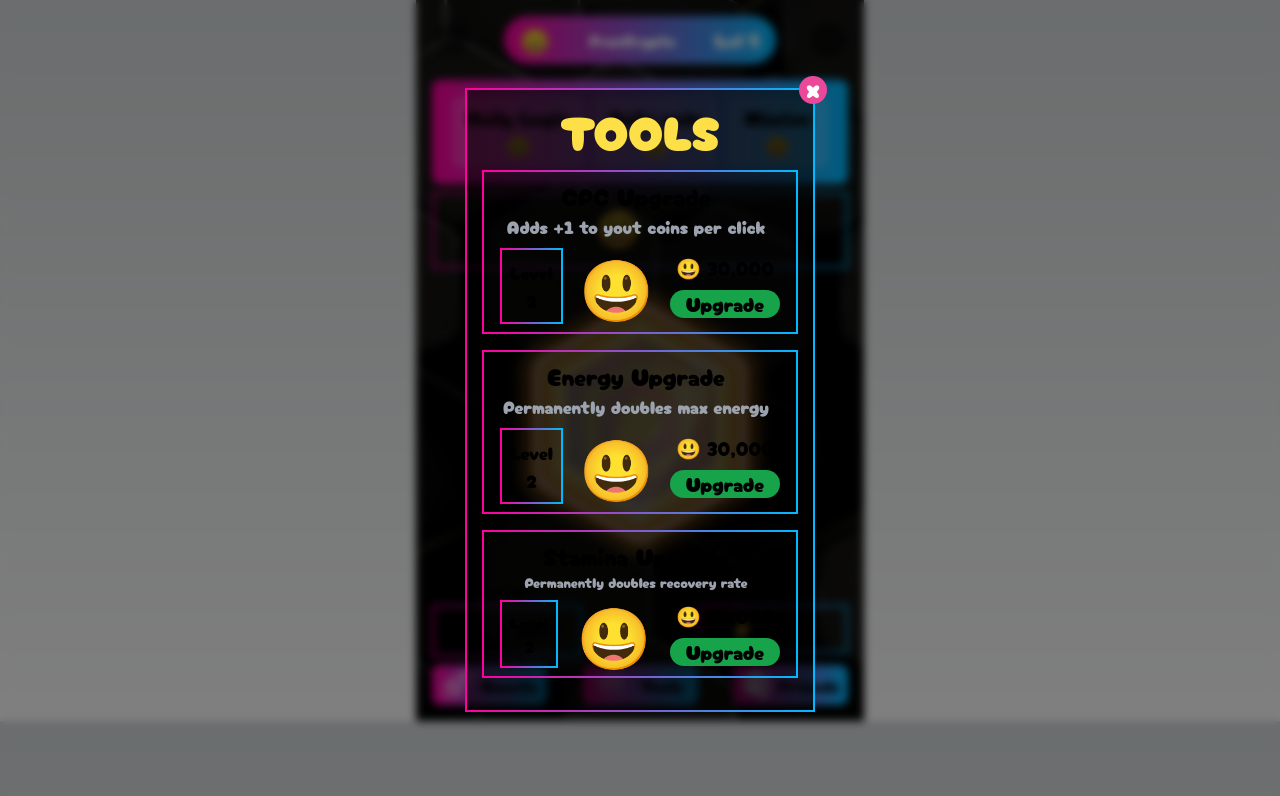
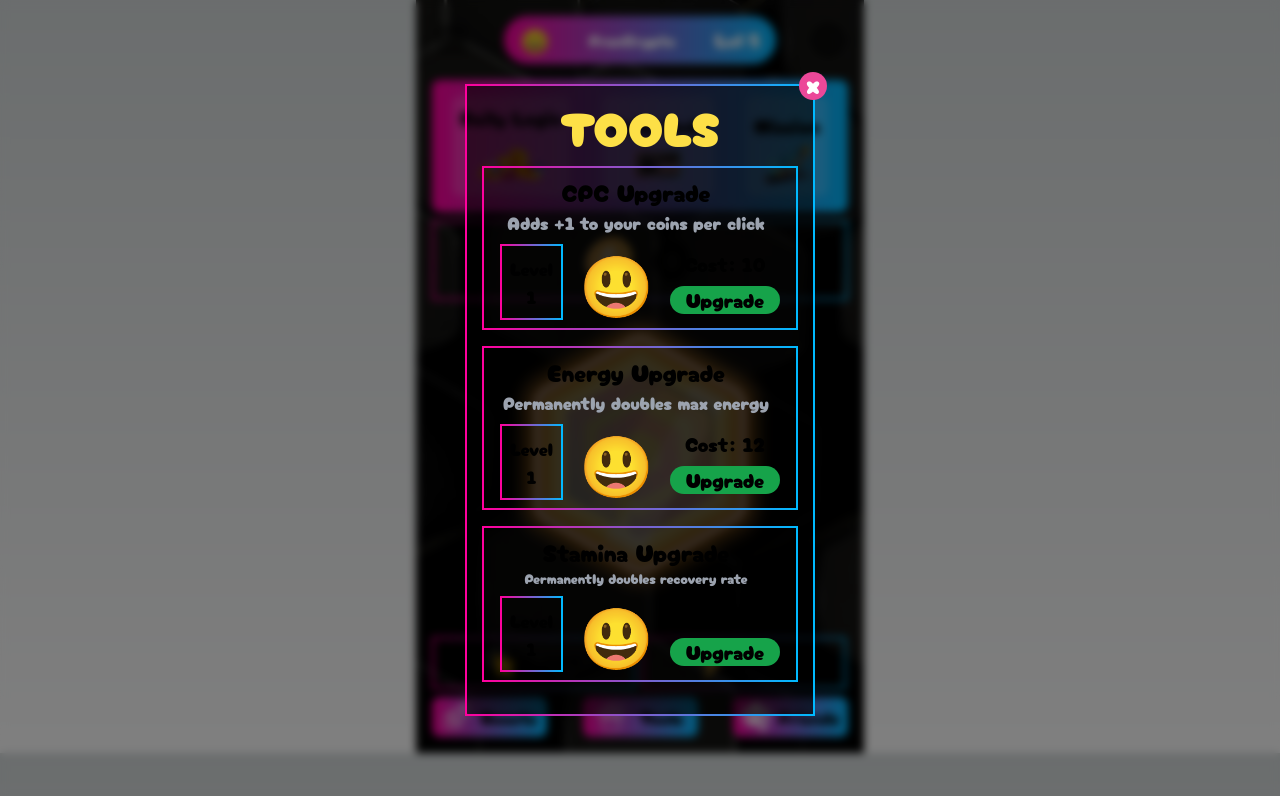
Before and after one commit to LeandroCDN/clicker-crypto, a Next.js app: page / in a window 1280 px wide. Both pictures are taken after a click on the button "Tools". Shown: the top 796 px of the page. Built offline with nearby package versions, Linux system fonts and the light colour scheme.

Commit message:
Update images - Tools Working

```diff
--- a/src/components/navModals/ToolsModal.tsx
+++ b/src/components/navModals/ToolsModal.tsx
@@ -1,82 +1,143 @@
 import React from "react";
+import { useLoading } from "@/context/loadingContext";
 
 interface ToolsModalProps {
   onClose: () => void;
 }
 
 const ToolsModal: React.FC<ToolsModalProps> = ({ onClose }) => {
+  const {
+    totalCoins,
+    setTotalCoins,
+    power,
+    setPower,
+    maxEnergy,
+    setMaxEnergy,
+    toolLevels,
+    setToolLevels,
+  }: any = useLoading();
+
+  const upgradeTool = (
+    toolIndex: number,
+    cost: number,
+    attributeSetter: (value: any) => void,
+    incrementValue: number
+  ) => {
+    if (totalCoins >= cost) {
+      setTotalCoins(totalCoins - cost);
+      setToolLevels((prevLevels: number[]) => {
+        const newLevels = [...prevLevels];
+        newLevels[toolIndex] += 1;
+        return newLevels;
+      });
+      attributeSetter((prev: number) => prev + incrementValue);
+    } else {
+      console.log("Not enough coins to upgrade");
+    }
+  };
+
+  const upgradeToolLevel = (toolIndex: number, cost: number) => {
+    if (totalCoins >= cost) {
+      setTotalCoins(totalCoins - cost);
+      setToolLevels((prevLevels: number[]) => {
+        const newLevels = [...prevLevels];
+        newLevels[toolIndex] += 1;
+        return newLevels;
+      });
+    } else {
+      console.log("Not enough coins to upgrade");
+    }
+  };
+
   return (
     <div className="flex flex-col justify-between items-center min-w-[90%]">
       <h2 className="mb-4 text-5xl text-yellow-300">TOOLS</h2>
 
-      <div className="flex flex-col  justify-center">
-        <div className="min-h-12 flex flex-col justify-center items-center  p-2 px-4 mb-4 rounded-lg border-gradient">
+      <div className="flex flex-col justify-center">
+        {/* CPC Upgrade */}
+        <div className="min-h-12 flex flex-col justify-center items-center p-2 px-4 mb-4 rounded-lg border-gradient">
           <div className="flex flex-col items-center mr-2 mb-2">
             <h3 className="text-2xl">CPC Upgrade</h3>
             <p className="text-lg text-gray-400">
-              {" "}
-              Adds +1 to yout coins per click
+              Adds +1 to your coins per click
             </p>
           </div>
-          <div className="flex flex-row  items-center w-full">
+          <div className="flex flex-row items-center w-full">
             <div className="flex-none flex flex-col items-center justify-center border-gradient p-2 mr-4">
-              <p className="text-lg">Level </p>
-              <p className="text-lg">2</p>
+              <p className="text-lg">Level</p>
+              <p className="text-lg">{toolLevels[0]}</p>
             </div>
             <div className="flex-grow text-center mr-4">
               <p className="text-6xl">😃</p>
             </div>
             <div className="flex-none flex flex-col items-center justify-between h-full">
-              <p className=" text-xl mb-2">😃 30,000</p>
-              <button className="text-xl bg-green-600 px-4 rounded-full">
+              <p className="text-xl mb-2">Cost: {toolLevels[0] * 10}</p>
+              <button
+                className="text-xl bg-green-600 px-4 rounded-full"
+                onClick={() => upgradeTool(0, toolLevels[0] * 10, setPower, 1)}
+              >
                 Upgrade
               </button>
             </div>
           </div>
         </div>
-        <div className="min-h-12 flex flex-col justify-center items-center  p-2 px-4 mb-4 rounded-lg border-gradient">
+
+        {/* Energy Upgrade */}
+        <div className="min-h-12 flex flex-col justify-center items-center p-2 px-4 mb-4 rounded-lg border-gradient">
           <div className="flex flex-col items-center mr-2 mb-2">
             <h3 className="text-2xl">Energy Upgrade</h3>
             <p className="text-lg text-gray-400">
-              {" "}
               Permanently doubles max energy
             </p>
           </div>
-          <div className="flex flex-row  items-center w-full">
+          <div className="flex flex-row items-center w-full">
             <div className="flex-none flex flex-col items-center justify-center border-gradient p-2 mr-4">
               <p className="text-lg">Level</p>
-              <p className="text-lg">2</p>
+              <p className="text-lg">{toolLevels[1]}</p>
             </div>
             <div className="flex-grow text-center mr-4">
               <p className="text-6xl">😃</p>
             </div>
             <div className="flex-none flex flex-col items-center justify-between h-full">
-              <p className="text-xl mb-2">😃 30,000</p>
-              <button className="text-xl bg-green-600 px-4 rounded-full">
+              <p className="text-xl mb-2">Cost: {toolLevels[1] * 12}</p>
+              <button
+                className="text-xl bg-green-600 px-4 rounded-full"
+                onClick={() =>
+                  upgradeTool(
+                    1,
+                    toolLevels[1] * 12,
+                    setMaxEnergy,
+                    toolLevels[1] * 12
+                  )
+                }
+              >
                 Upgrade
               </button>
             </div>
           </div>
         </div>
-        <div className="min-h-12 flex flex-col justify-center items-center  p-2 px-4 mb-4 rounded-lg border-gradient">
+
+        <div className="min-h-12 flex flex-col justify-center items-center p-2 px-4 mb-4 rounded-lg border-gradient">
           <div className="flex flex-col items-center mr-2 mb-2">
             <h3 className="text-2xl">Stamina Upgrade</h3>
             <p className="text-sm text-gray-400 text-center">
-              {" "}
               Permanently doubles recovery rate
             </p>
           </div>
-          <div className="flex flex-row  items-center w-full">
+          <div className="flex flex-row items-center w-full">
             <div className="flex-none flex flex-col items-center justify-center border-gradient p-2 mr-4">
-              <p>Level </p>
-              <p>2</p>
+              <p className="text-lg">Level</p>
+              <p className="text-lg">{toolLevels[2]}</p>
             </div>
             <div className="flex-grow text-center mr-4">
               <p className="text-6xl">😃</p>
             </div>
             <div className="flex-none flex flex-col items-center justify-between h-full">
-              <p className="text-xl mb-2">😃 30,000</p>
-              <button className="text-xl bg-green-600 px-4 rounded-full">
+              <p className="text-xl mb-2">Cost: {toolLevels[2] * 30}</p>
+              <button
+                className="text-xl bg-green-600 px-4 rounded-full"
+                onClick={() => upgradeToolLevel(2, toolLevels[2] * 30)}
+              >
                 Upgrade
               </button>
             </div>
@@ -86,4 +147,9 @@ const ToolsModal: React.FC<ToolsModalProps> = ({ onClose }) => {
     </div>
   );
 };
+
 export default ToolsModal;
+
+{
+  /*  */
+}
--- a/src/components/pages/Game/Coins.tsx
+++ b/src/components/pages/Game/Coins.tsx
@@ -1,12 +1,20 @@
 "use client";
 import { useLoading } from "@/context/loadingContext";
+import Image from "next/image";
 
 const Coins = () => {
   const { totalCoins }: any = useLoading();
   return (
     <div className="flex flex-row justify-between border-gradient rounded-lg mb-2">
-      <div className="w-full flex justify-center mx-2">
-        <p className="font-mono text-4xl p-4">😃 {totalCoins}</p>
+      <div className="w-full flex justify-center items-center mx-2">
+        <Image
+          src={"/Coin.png"}
+          alt="Coin"
+          className={"mr-4 "}
+          width={48}
+          height={48}
+        />
+        <p className="text-center text-6xl p-1 pb-3">{totalCoins}</p>
       </div>
     </div>
   );
--- a/src/components/pages/Game/Daily.tsx
+++ b/src/components/pages/Game/Daily.tsx
@@ -37,50 +37,49 @@ const Daily = () => {
 
   return (
     <div className="flex flex-row justify-between bg-gradient-to-r from-customPink to-customBlue p-4 rounded-lg  mb-2">
-      <div className="min-h-12 flex justify-center bg-white bg-opacity-15 p-2 mx-1  rounded-lg">
+      <div className="min-h-12 flex justify-center bg-white bg-opacity-15 px-2 pt-2 mx-1 rounded-lg">
         <button
           className="text-xl flex justify-center items-center flex-col"
           onClick={openDailyLoginModal}
         >
-          <p>Daily Login 😃</p>
-          {/* <Image
+          <p>Daily Login</p>
+          <Image
             src={"/DailyLogin.png"}
             alt="Coin"
             className={""}
             width={64}
             height={64}
-          /> */}
+          />
         </button>
       </div>
-
-      <div className="min-h-12 flex justify-center bg-white bg-opacity-15 p-2 mx-1  rounded-lg">
+      <div className="min-h-12 flex justify-center bg-white bg-opacity-15 px-2 pt-2 mx-1  rounded-lg">
         <button
           className="text-xl flex justify-center items-center flex-col"
           onClick={openDailyCodeModal}
         >
-          <p> Daily code 😃 </p>
-          {/* <Image
+          <p> Daily Code </p>
+          <Image
             src={"/DailyCode.png"}
             alt="Coin"
             className={""}
-            width={64}
-            height={64}
-          /> */}
+            width={48}
+            height={48}
+          />
         </button>
       </div>
-      <div className="min-h-12 flex justify-center bg-white bg-opacity-15 p-2 mx-1  rounded-lg">
+      <div className="min-h-12 flex justify-center bg-white bg-opacity-15 px-2 pt-2 mx-1  rounded-lg">
         <button
           className="text-xl flex justify-center items-center flex-col"
           onClick={openDailyMissionModal}
         >
-          <p> Mission 😃</p>
-          {/* <Image
+          <p> Mission </p>
+          <Image
             src={"/DailyMission.png"}
             alt="Coin"
             className={""}
-            width={64}
-            height={64}
-          /> */}
+            width={48}
+            height={48}
+          />
         </button>
       </div>
 
--- a/src/components/pages/Game/Status.tsx
+++ b/src/components/pages/Game/Status.tsx
@@ -5,19 +5,32 @@ import Image from "next/image";
 const Status = () => {
   const { power, energy, maxEnergy }: any = useLoading();
   return (
-    <div className="flex flex-row justify-between bg-gradient-to-r mb-2">
-      <div className="flex flex-col items-center">
+    <div className="flex flex-row justify-between bg-gradient-to-r mb-2 w-full">
+      <div className="flex flex-col items-center min-w-[50%]">
         <p> Power</p>
-        <div className="min-h-12 min-w-[150px] flex justify-center border-gradient p-2  rounded-lg">
-          <CursorClickIcon className="h-8 w-8 mr-2" />
+        <div className="min-h-12 min-w-[98%] flex justify-center border-gradient p-2 rounded-lg mr-1">
+          <Image
+            src={"/ClickIcon.png"}
+            alt="Coin"
+            className={"mr-2"}
+            width={32}
+            height={32}
+          />
           <button className="text-xl"> {power} CPT </button>
         </div>
       </div>
-      <div className="flex flex-col items-center">
+      <div className="flex flex-col items-center min-w-[50%]">
         <p>Energy</p>
-        <div className="min-h-12  min-w-[150px] flex justify-center border-gradient p-2   rounded-lg">
+        <div className="min-h-12  min-w-[98%] flex justify-center border-gradient p-2 rounded-lg">
+          <Image
+            src={"/Linghtning.png"}
+            alt="Coin"
+            className={"mr-2"}
+            width={32}
+            height={32}
+          />
           <button className="text-xl">
-            ⚡️ {energy}/{maxEnergy}{" "}
+            {energy}/{maxEnergy}{" "}
           </button>
         </div>
       </div>
--- a/src/components/pages/Game/modals/DailyLoginModal.tsx
+++ b/src/components/pages/Game/modals/DailyLoginModal.tsx
@@ -1,5 +1,5 @@
 import React from "react";
-
+import Image from "next/image";
 interface DailyLoginModalProps {
   onClose: () => void;
 }
@@ -10,40 +10,91 @@ const DailyLoginModal: React.FC<DailyLoginModalProps> = ({ onClose }) => {
       <div className="flex flex-row justify-between w-full mb-2">
         <div className="flex-1 flex justify-center p-2 mx-1 border-2 border-gradient rounded-lg">
           <button className="text-xl">
-            😃 <br /> DAY 1{" "}
+            <Image
+              src={"/DailyRewardCoins.png"}
+              alt="Coin"
+              className={``}
+              width={120}
+              height={120}
+            />
+            <p>DAY 1</p>
           </button>
         </div>
         <div className="flex-1 flex justify-center p-2 mx-1 border-2 border-gradient rounded-lg">
           <button className="text-xl">
-            😃 <br /> DAY 2{" "}
+            <Image
+              src={"/DailyRewardCoins.png"}
+              alt="Coin"
+              className={``}
+              width={120}
+              height={120}
+            />
+            <p>DAY 2</p>
           </button>
         </div>
         <div className="flex-1 flex justify-center p-2 mx-1 border-2 border-gradient rounded-lg">
           <button className="text-xl">
-            😃 <br /> DAY 3{" "}
+            <Image
+              src={"/GoldRewardChest.png"}
+              alt="Coin"
+              className={``}
+              width={120}
+              height={120}
+            />
+            <p>DAY 3</p>
           </button>
         </div>
       </div>
       <div className="flex flex-row justify-between w-full mb-2">
         <div className="flex-1 flex justify-center p-2 mx-1 border-2 border-gradient rounded-lg">
           <button className="text-xl">
-            😃 <br /> DAY 4
+            <Image
+              src={"/DailyRewardCoins.png"}
+              alt="Coin"
+              className={``}
+              width={120}
+              height={120}
+            />
+            <p>DAY 4</p>
           </button>
         </div>
         <div className="flex-1 flex justify-center p-2 mx-1 border-2 border-gradient rounded-lg">
           <button className="text-xl">
-            😃 <br /> DAY 5
+            <Image
+              src={"/GoldRewardChest.png"}
+              alt="Coin"
+              className={``}
+              width={120}
+              height={120}
+            />
+            <p>DAY 5</p>
           </button>
         </div>
         <div className="flex-1 flex justify-center p-2 mx-1 border-2 border-gradient rounded-lg">
           <button className="text-xl">
-            😃 <br /> DAY 6
+            <Image
+              src={"/DailyRewardCoins.png"}
+              alt="Coin"
+              className={``}
+              width={120}
+              height={120}
+            />
+            <p>DAY 1</p>
           </button>
         </div>
       </div>
       <div className="flex justify-center w-full mb-2">
-        <div className="flex-1 flex justify-center p-2 mx-1 border-2 border-gradient rounded-lg">
-          <button className="text-xl w-full">Daily 7</button>
+        <div className="flex-1 flex justify-center mx-1 border-2 border-gradient rounded-lg">
+          <button className="text-xl flex flex-row items-center justify-center w-full">
+            <p className="mr-4">DAY 7</p>
+            <Image
+              src={"/DailyRewardBigChest.png"}
+              alt="Coin"
+              className={""}
+              width={120}
+              height={120}
+            />
+          </button>
         </div>
       </div>
     </div>
--- a/src/components/pages/Game/modals/DailyMissionModal.tsx
+++ b/src/components/pages/Game/modals/DailyMissionModal.tsx
@@ -26,7 +26,7 @@ const DailyMissionModal: React.FC<DailyMissionModalProps> = ({ onClose }) => {
             <p className={" mr-2"}> X </p>
             <div className="flex flex-row items-center flex-grow text-center mr-4">
               <Image
-                src={"/IconSvg/coin.svg"}
+                src={"/coin.png"}
                 alt="Coin"
                 className={" mr-4"}
                 width={24}
@@ -54,7 +54,7 @@ const DailyMissionModal: React.FC<DailyMissionModalProps> = ({ onClose }) => {
             <p className={" mr-2"}> X </p>
             <div className="flex flex-row items-center flex-grow text-center mr-4">
               <Image
-                src={"/IconSvg/coin.svg"}
+                src={"/coin.png"}
                 alt="Coin"
                 className={" mr-4"}
                 width={24}
@@ -82,7 +82,7 @@ const DailyMissionModal: React.FC<DailyMissionModalProps> = ({ onClose }) => {
             <p className={" mr-2"}> X </p>
             <div className="flex flex-row items-center flex-grow text-center mr-4">
               <Image
-                src={"/IconSvg/coin.svg"}
+                src={"/coin.png"}
                 alt="Coin"
                 className={" mr-4"}
                 width={24}
@@ -110,7 +110,7 @@ const DailyMissionModal: React.FC<DailyMissionModalProps> = ({ onClose }) => {
             <p className={" mr-2"}> X </p>
             <div className="flex flex-row items-center flex-grow text-center mr-4">
               <Image
-                src={"/IconSvg/coin.svg"}
+                src={"/coin.png"}
                 alt="Coin"
                 className={" mr-4"}
                 width={24}
--- a/src/context/loadingContext.tsx
+++ b/src/context/loadingContext.tsx
@@ -24,6 +24,8 @@ interface LoadingContextType {
   setBoostStaminaActive: React.Dispatch<React.SetStateAction<boolean>>;
   boostStaminaEndTime: number;
   setBoostStaminaEndTime: React.Dispatch<React.SetStateAction<number>>;
+  toolLevels: number[];
+  setToolLevels: React.Dispatch<React.SetStateAction<number[]>>;
 }
 
 export const LoadingContext = createContext<LoadingContextType | undefined>(
@@ -44,16 +46,15 @@ export const LoadingProvider = ({ children }: any) => {
   const [boostEnergyEndTime, setBoostEnergyEndTime] = useState(0);
   const [boostStaminaActive, setBoostStaminaActive] = useState(false);
   const [boostStaminaEndTime, setBoostStaminaEndTime] = useState(0);
+  const [toolLevels, setToolLevels] = useState([1, 1, 1]);
 
   // Función para incrementar la energía cada segundo
   useEffect(() => {
     const interval = setInterval(() => {
       if (energy < maxEnergy) {
-        setEnergy((prevEnergy) =>
-          Math.min(prevEnergy + (boostStaminaActive ? 2 : 1), maxEnergy)
-        );
+        setEnergy((prevEnergy) => Math.min(prevEnergy + 1, maxEnergy));
       }
-    }, 500); // Incrementar cada segundo
+    }, 1000 / (boostStaminaActive ? 2 * (toolLevels[2] - 1) : 1 + (toolLevels[2] - 1))); // Incrementar cada segundo
 
     return () => clearInterval(interval);
   }, [energy, maxEnergy]);
@@ -83,6 +84,8 @@ export const LoadingProvider = ({ children }: any) => {
         setBoostStaminaActive,
         boostStaminaEndTime,
         setBoostStaminaEndTime,
+        toolLevels,
+        setToolLevels,
       }}
     >
       {children}
```
Also changed, not shown: src/components/pages/Game/modals/DailyCodeModal.tsx (+115 -26 lines).
